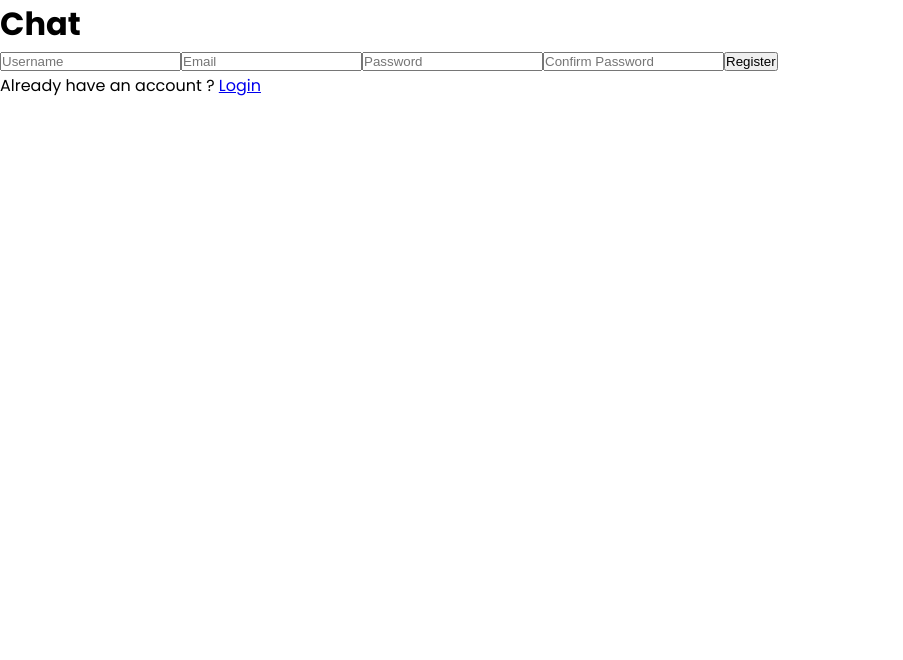
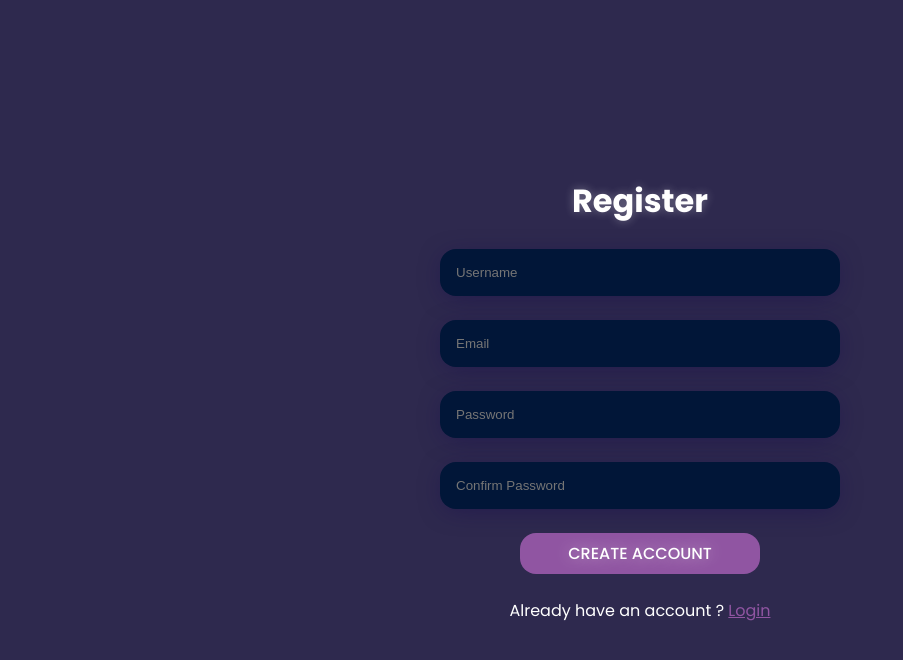
Before and after one commit to la-ref/react-chatapp, a React (Create React App) app in the folder chat/: page /register in a window 1280 px wide. Shown: the top 660 px of the page, without its empty margins (0-903 px from the left). Built offline with nearby package versions, Linux system fonts and the light colour scheme; the HTML template or start-up script is replaced by a standard one.

Commit message:
register form

```diff
--- a/chat/package.json
+++ b/chat/package.json
@@ -11,6 +11,7 @@
     "react-dom": "^18.2.0",
     "react-router-dom": "^6.8.1",
     "react-scripts": "5.0.1",
+    "react-toastify": "^9.1.1",
     "styled-components": "^5.3.6",
     "web-vitals": "^2.1.4"
   },
--- a/chat/src/components/FormContainer.jsx
+++ b/chat/src/components/FormContainer.jsx
@@ -1,29 +1,57 @@
-import React from 'react'
+import {React,useState} from 'react'
 import {Link} from "react-router-dom"
+import {ToastContainer,toast} from "react-toastify"
+import "react-toastify/dist/ReactToastify.css";
 
-export default function FormContainer() {
+export default function FormContainer({className}) {
+
+    const [value,setValues] = useState({
+        username:"",
+        email:"",
+        password:"",
+        confirmPassword:""
+    })
+
 
     const handleSubmit = (e) => {
         e.preventDefault();
+        handleValidation()
     }
 
     const handleChange = (e) => {
-        e.preventDefault();
+        setValues({...value,[e.target.name]:e.target.value})
+        console.log(value)
+    }
+
+    const handleValidation = () => {
+        const {username,email,password,confirmPassword} = value
+        if(password !== confirmPassword){
+            toast.error("Password and confirm password should be the same.",{
+                position:"top-right",
+                autoClose:8000,
+                pauseOnHover:true,
+                theme: "dark",
+                draggable: false,
+                className: {
+                    background: "white !important"
+                }
+            })
+        }
     }
 
 
-
   return (
-    <>
+    <div className={className}>
         <form onSubmit={(e) => handleSubmit(e)}>
-            <h1>Chat</h1>
+            <h1>Register</h1>
             <input type="text" placeholder="Username" name="username" onChange={(e) => handleChange(e)}></input>
             <input type="email" placeholder="Email" name="email" onChange={(e) => handleChange(e)}></input>
             <input type="password" placeholder="Password" name="password" onChange={(e) => handleChange(e)}></input>
             <input type="password" placeholder="Confirm Password" name="confirmpassword" onChange={(e) => handleChange(e)}></input>
-            <button type="submit">Register</button>
+            <button type="submit">create account</button>
             <p>Already have an account ? <Link to="/login" >Login</Link></p>
         </form>
-    </>
+        <ToastContainer />
+    </div>
   )
 }
--- a/chat/src/components/FormContainer.styles.jsx
+++ b/chat/src/components/FormContainer.styles.jsx
@@ -1,4 +1,85 @@
 import styled from "styled-components"
 import FormContainer from "./FormContainer"
 
-export const FormContainerStyled = styled(FormContainer)``
+export const FormContainerStyled = styled(FormContainer)`
+    height: 100vh;
+    width: 100vw;
+    display: flex;
+    flex-direction: column;
+    justify-content: center;
+    align-items: center;
+    background-color: #2E294E;
+
+    h1 {
+        text-align: center;
+        color: white;
+        text-shadow: 0px 0px 10px rgba(255,255,255,0.32);
+    }
+
+    form {
+        width:100%;
+        max-width: 400px;
+        min-width: 200px;
+        margin: 2rem;
+        display: flex;
+        flex-direction: column;
+        gap:1.5rem;
+        padding: 4rem;
+        border-radius: 1rem;
+
+
+        input {
+            background-color: #011638;
+            padding: 1rem;
+            box-shadow: none;
+            border-top-style: hidden;
+            border-right-style: hidden;
+            border-left-style: hidden;
+            border-bottom-style: hidden;
+            border-radius:1rem;
+            outline: none;
+            box-shadow: 0px 4px 24px -5px rgba(25,14,79,0.6);
+
+            &[type]{
+                color: white;
+            }
+
+        }
+
+        button {
+            font-size: 1rem;
+            font-weight:500;
+            text-transform: uppercase;
+            color: white;
+            width: auto;
+            padding: 0.5rem 3rem;
+            border-radius:1rem;
+            border-top-style: hidden;
+            border-right-style: hidden;
+            border-left-style: hidden;
+            border-bottom-style: hidden;
+            margin: auto;
+            background: #9055a2;
+            //box-shadow: 6px 6px 16px -3px rgba(255,255,255,0.6);
+            font-family: "Poppins",sans-serif;
+            text-shadow: 0px 0px 16px rgba(255,255,255,0.48);
+            transition: 0.3s ease-in-out;
+            cursor: pointer;
+
+            &:hover{
+                color: #9055a2;
+                background-color: white;
+            }
+        }
+
+        p {
+            color: white;
+            text-align: center;
+        }
+
+        a {
+            color: #9055a2;
+        }
+
+    }
+`
--- a/chat/src/index.css
+++ b/chat/src/index.css
@@ -3,7 +3,6 @@
 * {
   margin: 0;
   padding: 0;
-  box-sizing: border-box;
 }
 
 body {
@@ -13,3 +12,7 @@ body {
   max-height: 100vh;
   overflow: hidden;
 }
+
+.Toastify__toast--error {
+  background: #011638 !important;
+}
--- a/chat/src/pages/Register.jsx
+++ b/chat/src/pages/Register.jsx
@@ -1,7 +1,8 @@
-import React from 'react'
+import React, { useState } from 'react'
 import {FormContainerStyled} from "../components/FormContainer.styles"
 
 export default function Register() {
+
 
   return (
     <>
```
Also changed, not shown: 1 other file (tests, documents, lock files or other folders).
